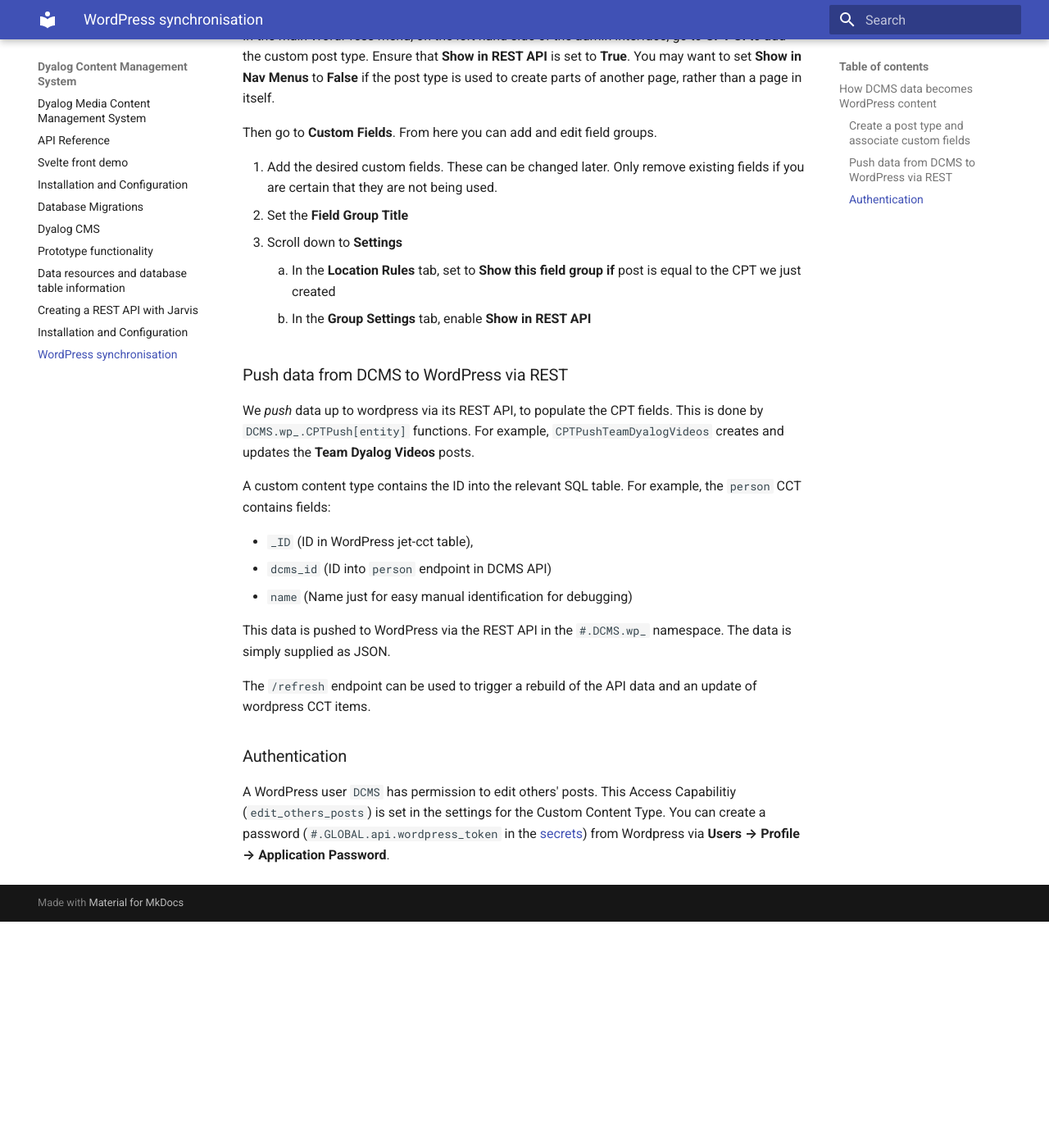
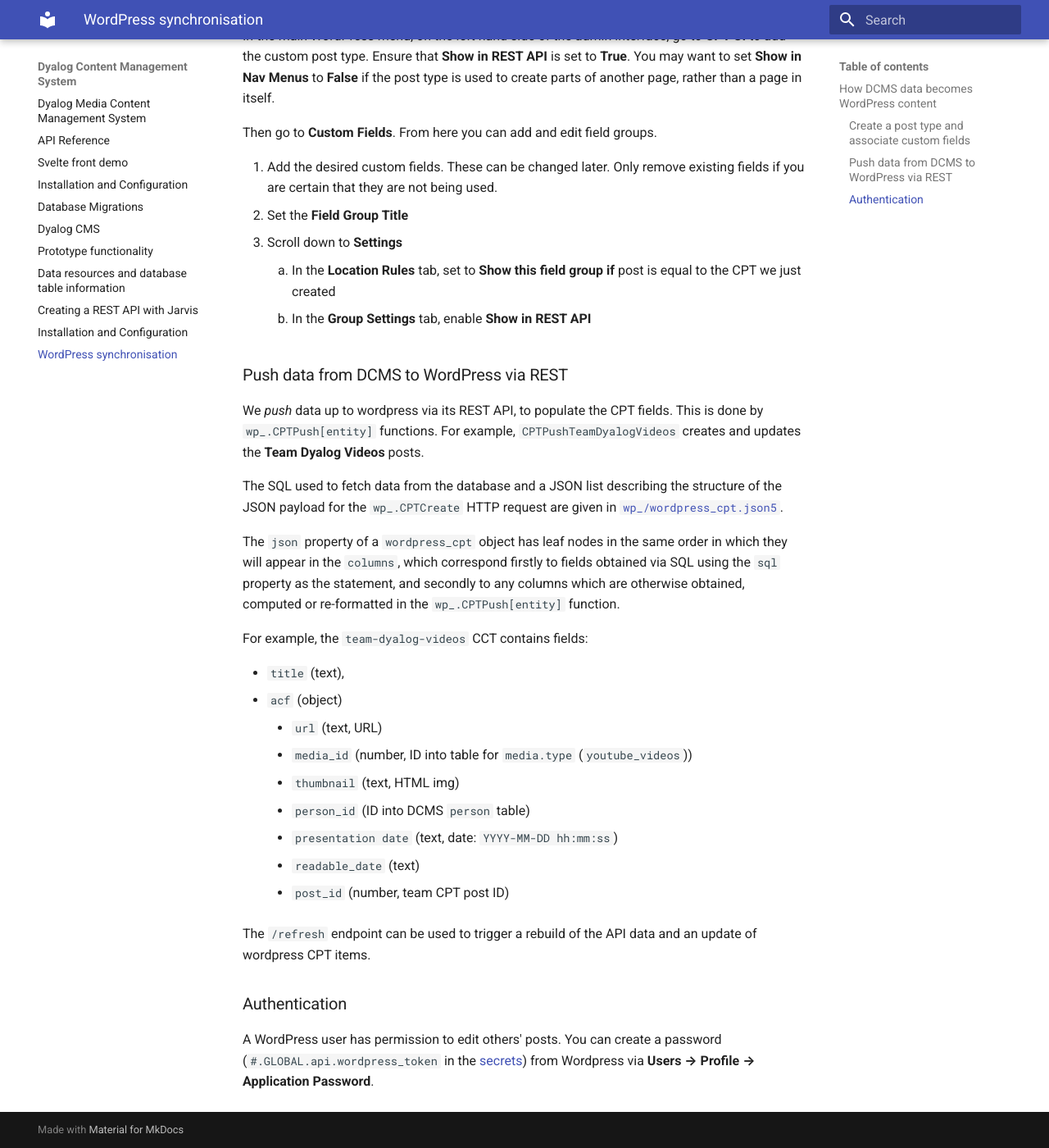
Before and after one commit to Dyalog/DCMS, an MkDocs documentation site: the page built from docs/wp.md, in a window 1280 px wide and 1400 px high, scrolled down 446 px. Shown: the whole window at 82% size. Built offline with MkDocs 1.6.1 and Material for MkDocs 9.7.7, drawn with Linux system fonts in a browser that asks for light colours; before the commit the page ends 1570 px from its top, so only the background shows below that.

Commit message:
document wordpress CPT push

```diff
--- a/docs/wp.md
+++ b/docs/wp.md
@@ -16,17 +16,25 @@
 	1. In the **Group Settings** tab, enable **Show in REST API**
 
 ### Push data from DCMS to WordPress via REST
-We *push* data up to wordpress via its REST API, to populate the CPT fields. This is done by `DCMS.wp_.CPTPush[entity]` functions. For example, `CPTPushTeamDyalogVideos` creates and updates the **Team Dyalog Videos** posts.
+We *push* data up to wordpress via its REST API, to populate the CPT fields. This is done by `wp_.CPTPush[entity]` functions. For example, `CPTPushTeamDyalogVideos` creates and updates the **Team Dyalog Videos** posts.
 
-A custom content type contains the ID into the relevant SQL table. For example, the `person` CCT contains fields:
+The SQL used to fetch data from the database and a JSON list describing the structure of the JSON payload for the `wp_.CPTCreate` HTTP request are given in [`wp_/wordpress_cpt.json5`](../src/wp_/wordpress_cpt.json5).
 
-- `_ID` (ID in WordPress jet-cct table),
-- `dcms_id` (ID into `person` endpoint in DCMS API)
-- `name` (Name just for easy manual identification for debugging)
+The `json` property of a `wordpress_cpt` object has leaf nodes in the same order in which they will appear in the `columns`, which correspond firstly to fields obtained via SQL using the `sql` property as the statement, and secondly to any columns which are otherwise obtained, computed or re-formatted in the `wp_.CPTPush[entity]` function.
 
-This data is pushed to WordPress via the REST API in the `#.DCMS.wp_` namespace. The data is simply supplied as JSON.
+For example, the `team-dyalog-videos` CCT contains fields:
 
-The `/refresh` endpoint can be used to trigger a rebuild of the API data and an update of wordpress CCT items.
+- `title` (text),
+- `acf` (object)
+	- `url` (text, URL)
+	- `media_id` (number, ID into table for `media.type` (`youtube_videos`))
+	- `thumbnail` (text, HTML img)
+	- `person_id` (ID into DCMS `person` table)
+	- `presentation date` (text, date: `YYYY-MM-DD hh:mm:ss`)
+	- `readable_date` (text)
+	- `post_id` (number, team CPT post ID)
+
+The `/refresh` endpoint can be used to trigger a rebuild of the API data and an update of wordpress CPT items.
 
 ### Authentication
-A WordPress user `DCMS` has permission to edit others' posts. This Access Capabilitiy (`edit_others_posts`) is set in the settings for the Custom Content Type. You can create a password (`#.GLOBAL.api.wordpress_token` in the [secrets](secrets.md)) from Wordpress via **Users → Profile → Application Password**.
+A WordPress user has permission to edit others' posts. You can create a password (`#.GLOBAL.api.wordpress_token` in the [secrets](secrets.md)) from Wordpress via **Users → Profile → Application Password**.
```
